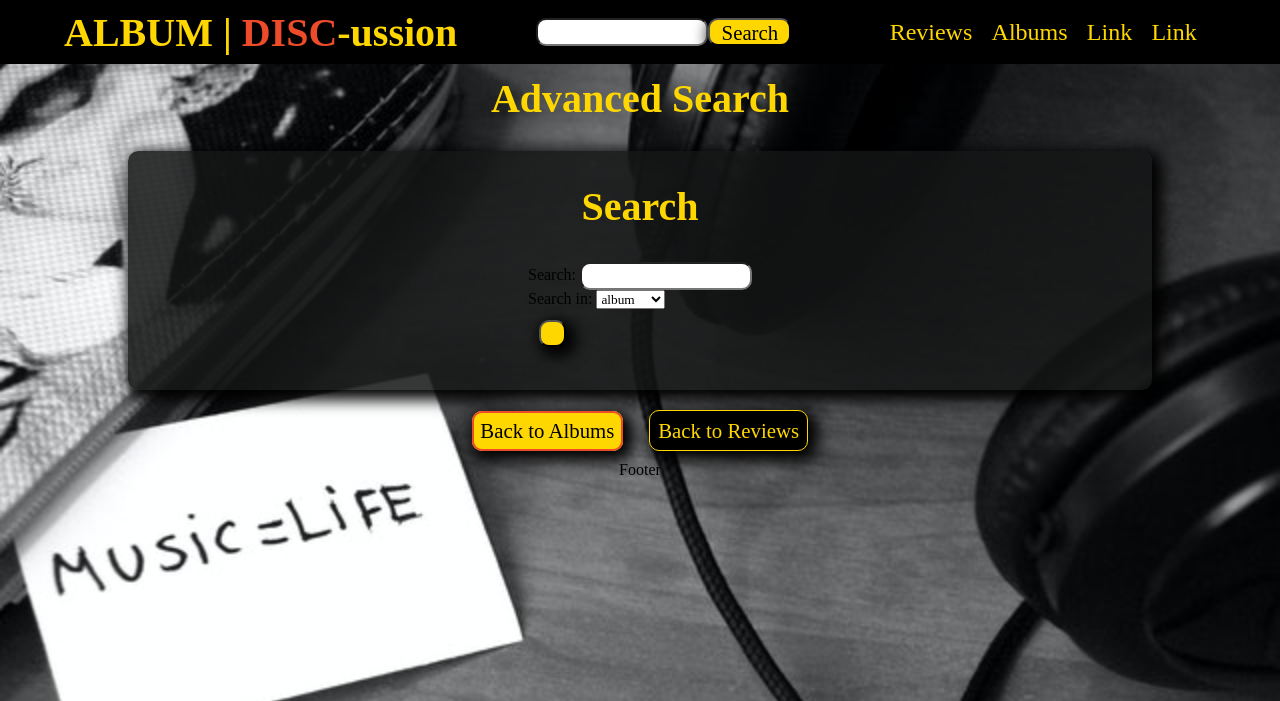
After one commit to Gertobin11/album-review, a Django app: page /advanced-search in a window 1280 px wide. The commit adds this page. Shown: the top 701 px of the page. Run offline with Django 3.2, Linux system fonts and the light colour scheme; some libraries are stand-ins or nearby versions; some web fonts are replaced.

Commit message:
Added an advance search page

```diff
--- a/reviews/forms.py
+++ b/reviews/forms.py
@@ -1,8 +1,8 @@
 from django import forms
 
-CHOICES = (('album', 'album'), ('reviwer', 'reviwer'), ('group', 'group'))
+CHOICES = (('album', 'album'), ('reviewer', 'reviewer'), ('group', 'group'))
 
 
 class SearchForm(forms.Form):
     search = forms.CharField(max_length=70, min_length=3, required=False)
-    title = forms.ChoiceField(choices=CHOICES, required=False)
+    search_in = forms.ChoiceField(choices=CHOICES, required=False)
--- /dev/null
+++ b/reviews/templates/advanced_search.html
@@ -0,0 +1,26 @@
+{% extends 'base.html' %}
+{% load static %}
+{% block content %}
+<main class="main-wrapper">
+    <h1 class="title top-margin">Advanced Search</h1>
+    <br>
+    <div class="container-dark top-margin">
+        <div class="title-container">
+            <h2 class="title">Search</h2>
+        </div>
+        <form action="{% url 'search' %}">
+            {{ form.as_p }}
+            <button class="btn" type="submit"></button>
+        </form>
+    </div>
+    <br>
+    <div class="top-margin">
+        <a href="{% url 'album_list' %}" class="btn card-btn">Back to Albums</a>
+        <a href="{% url 'review_list' %}" class="btn alt-btn">Back to Reviews</a>
+    </div>
+    <br>
+</main>
+{% endblock %}
+
+{% block postloadjs %}
+{% endblock %}
--- a/reviews/templates/search_results.html
+++ b/reviews/templates/search_results.html
@@ -2,7 +2,7 @@
 {% load static %}
 {% block content %}
 <main class="main-wrapper">
-    <h1 class="page-heading">Search results for "<em>{{ search_term }}"</em></h1>
+    <h1 class="page-heading">Search results for "<em>{{ search_term }}" </em> {% if search_category %} in {{ search_category|title }}{% endif %}</h1>
     <div class="container-dark">
         <p class="search-results">Number of Results : {{ search_count }}</p>
         {% if album_list|length == 0 %}
@@ -35,6 +35,10 @@
             </div>
         </div>
         {% endfor %}
+        <div class="top-margin width-100 center-flex">
+            <a href="{% url 'album_list' %}" class="btn card-btn">Back to Albums</a>
+            <a href="{% url 'review_list' %}" class="btn alt-btn">Back to Reviews</a>
+        </div>
     </div>
 </main>
 {% endblock %}
--- a/reviews/urls.py
+++ b/reviews/urls.py
@@ -6,5 +6,6 @@ urlpatterns = [
     path('album-list/', views.album_list, name='album_list'),
     path('album-view/<int:id>', views.album_view, name='album_view'),
     path('review/<int:id>', views.review, name='review'),
-    path('search-results', views.search, name='search')
+    path('search-results', views.search, name='search'),
+    path('advanced-search', views.advanced_sarch, name='advanced_search')
     ]
--- a/reviews/views.py
+++ b/reviews/views.py
@@ -78,9 +78,19 @@ def search(request):
     search_term = request.GET.get('search', '')
     album_list = []
     search_count = 0
+    search_category = ''
     if form.is_valid() and form.cleaned_data['search']:
         search = form.cleaned_data['search']
         search_results = Album.objects.filter(title__icontains=search)
+        if form.cleaned_data['search_in']:
+            search_category = form.cleaned_data['search_in']
+            print(search_category)
+            if search_category == 'group':
+                search_results = Album.objects.filter(artist__name__icontains=search)
+            elif search_category == 'title':
+                search_results = Album.objects.filter(title__icontains=search)
+            elif search_category == 'reviewer':
+                search_results = Album.objects.filter(review__creator__username__icontains=search)
         search_count = len(search_results)
         attach_album_attributes(search_results, album_list)
     else:
@@ -90,9 +100,20 @@ def search(request):
     context = {
         'album_list': album_list,
         'search_term': search_term,
-        'search_count': search_count
+        'search_count': search_count,
+        'search_category': search_category
     }
 
+    return render(request, template, context)
+
+
+def advanced_sarch(request):
+    """ View to render an advanced search form """
+    form = SearchForm()
+    template = 'advanced_search.html'
+    context = {
+        'form': form
+    }
     return render(request, template, context)
 
 
--- a/static/css/styles.css
+++ b/static/css/styles.css
@@ -50,6 +50,7 @@ body {
     box-shadow: 5px 5px 15px 5px #000000;
     border: 1px solid gold;
     text-decoration: none;
+    height: auto;
 }
 
 .btn:hover {
@@ -86,6 +87,17 @@ input {
     align-items: center;
     justify-content: space-between;
     flex-wrap: wrap;
+}
+
+.width-100 {
+    width: 100%;
+}
+
+.center-flex {
+    display: flex;
+    flex-wrap: wrap;
+    justify-content: center;
+    align-items: center;
 }
 
 .top-margin {
```
Also changed, not shown: db.sqlite3, media/album_covers/LikeAVirgin1984.png (added).
